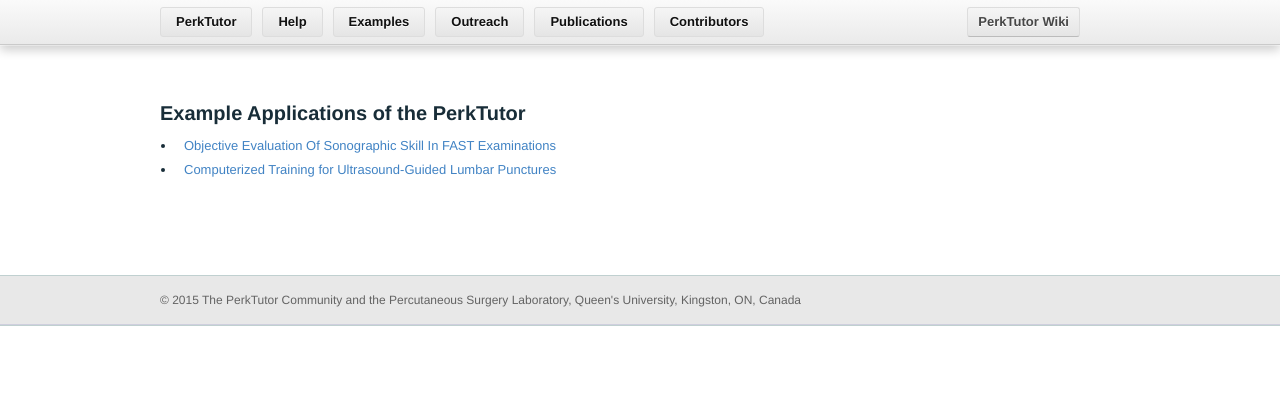
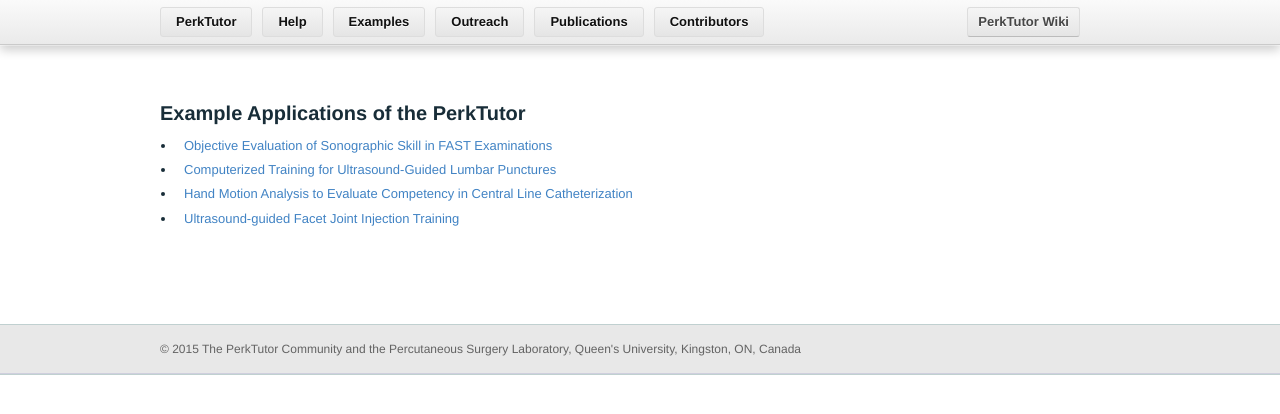
Before and after one commit to PerkTutor/perktutor.github.io, a Jekyll site: the page built from Examples.md, in a window 1280 px wide. Shown: the top 414 px of the page. Built offline with Jekyll 4.4.1, drawn with Linux system fonts in a browser that asks for light colours.

Commit message:
WIP: Adding more example applications of the PerkTutor.

```diff
--- a/Examples.md
+++ b/Examples.md
@@ -3,6 +3,10 @@
 ---
 # Example Applications of the PerkTutor
 
-* [Objective Evaluation Of Sonographic Skill In FAST Examinations](FastUltrasound.html)
+* [Objective Evaluation of Sonographic Skill in FAST Examinations](FastUltrasound.html)
 
 * [Computerized Training for Ultrasound-Guided Lumbar Punctures](LumbarPuncture.html)
+
+* [Hand Motion Analysis to Evaluate Competency in Central Line Catheterization](CentralLine.html)
+
+* [Ultrasound-guided Facet Joint Injection Training](FacetJoint.png)
```
Also changed, not shown: CentralLine.md (added, +19 -0 lines), FacetJoint.md (added, +23 -0 lines), images/CentralLine.png (added), images/FacetJoint.png (added).
